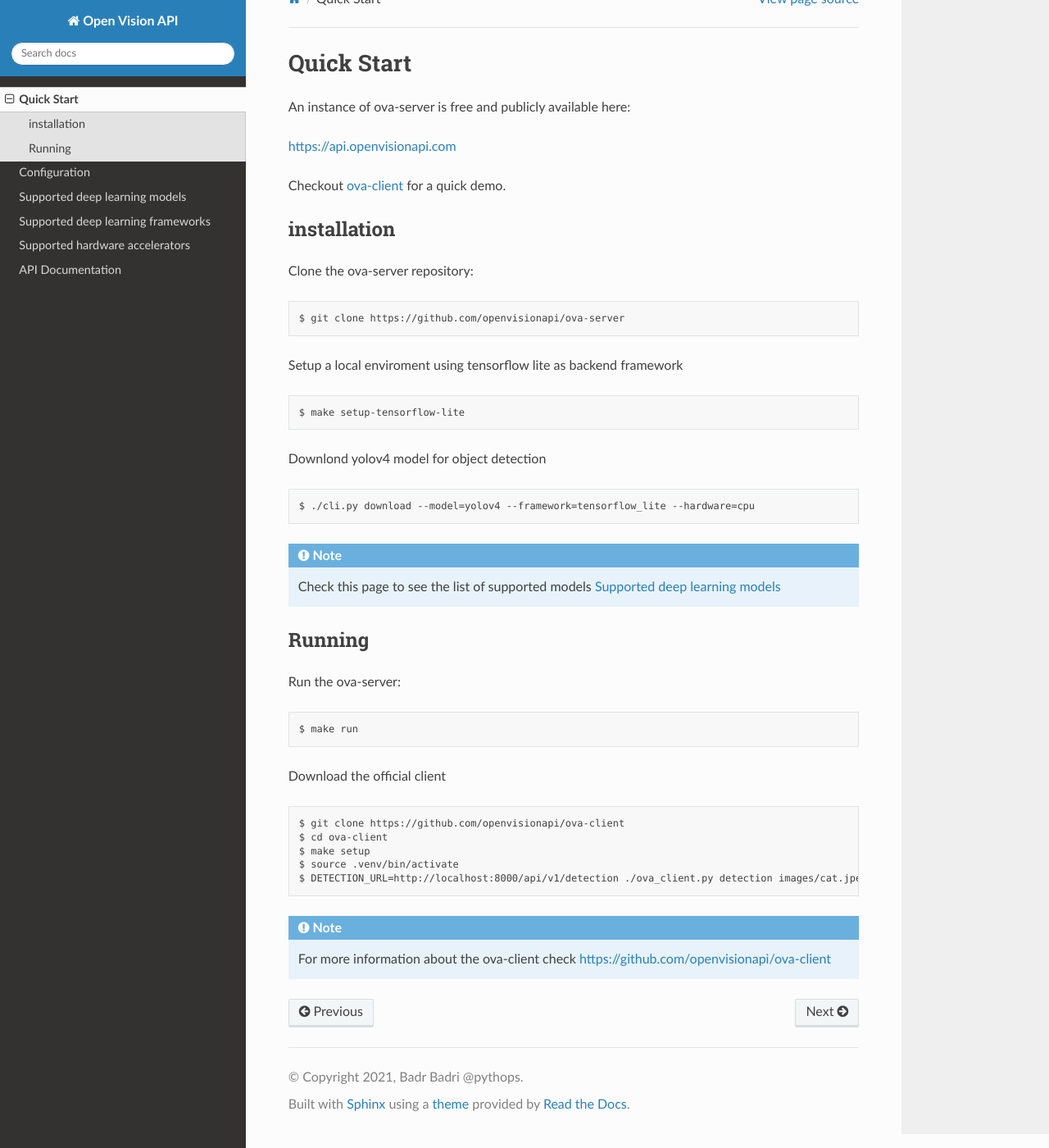
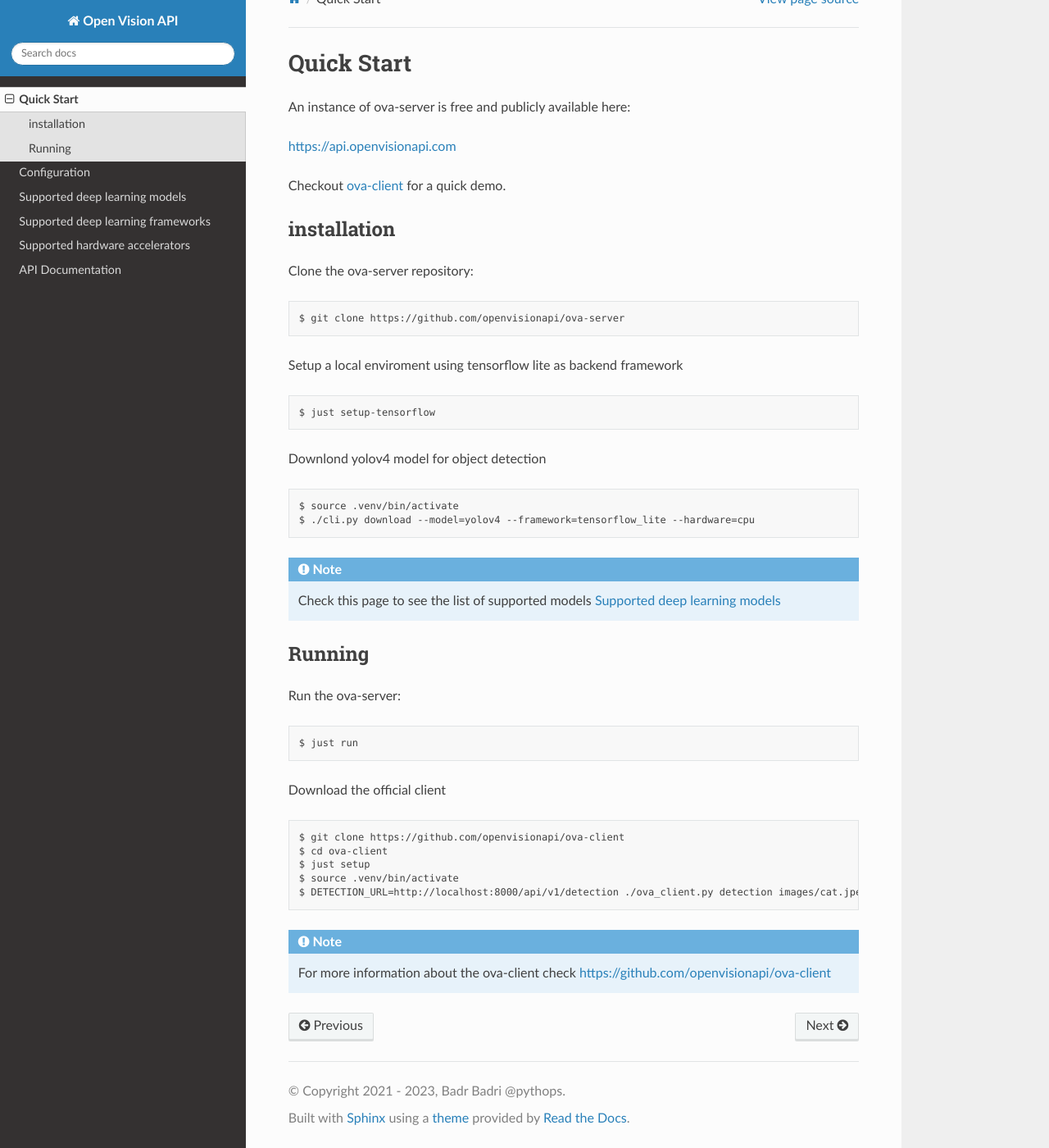
Before and after one commit to openvisionapi/docs, a Sphinx documentation site: the page built from source/start.rst, in a window 1280 px wide and 1400 px high, scrolled down 41 px. Shown: the whole window at 82% size. Built offline with Sphinx 7.4.7 and the Read the Docs theme 2.0.0, drawn with Linux system fonts in a browser that asks for light colours.

Commit message:
update doc

```diff
--- a/source/conf.py
+++ b/source/conf.py
@@ -1,5 +1,5 @@
 project = "Open Vision API"
-copyright = "2021, Badr Badri @pythops"
+copyright = "2021 - 2023, Badr Badri @pythops"
 author = "Badr Badri @pythops"
 
 extensions = ["sphinx_rtd_theme"]
--- a/source/models.rst
+++ b/source/models.rst
@@ -14,6 +14,4 @@ Yolov4
 :arxiv: https://arxiv.org/abs/2004.10934
 :training dataset: MS COCO
 :labels: https://openvisionapi.fra1.cdn.digitaloceanspaces.com/yolov4/labels.txt
-:Tensorlow model: https://openvisionapi.fra1.cdn.digitaloceanspaces.com/yolov4/yolov4.h5
-:Tensorflow lite:  https://openvisionapi.fra1.cdn.digitaloceanspaces.com/yolov4/yolov4.tflite
-:Tensorflow lite for EdgeTPU: comming soon
+:model: https://huggingface.co/openvisionapi/yolov4
--- a/source/start.rst
+++ b/source/start.rst
@@ -19,11 +19,12 @@ Clone the ova-server repository:
 Setup a local enviroment using tensorflow lite as backend framework
 ::
 
-    $ make setup-tensorflow-lite
+    $ just setup-tensorflow
 
 Downlond yolov4 model for object detection
 ::
 
+    $ source .venv/bin/activate
     $ ./cli.py download --model=yolov4 --framework=tensorflow_lite --hardware=cpu
 
 .. Note::
@@ -35,14 +36,14 @@ Running
 Run the ova-server:
 ::
 
-    $ make run
+    $ just run
 
 Download the official client
 ::
 
     $ git clone https://github.com/openvisionapi/ova-client
     $ cd ova-client
-    $ make setup
+    $ just setup
     $ source .venv/bin/activate
     $ DETECTION_URL=http://localhost:8000/api/v1/detection ./ova_client.py detection images/cat.jpeg
 
```
